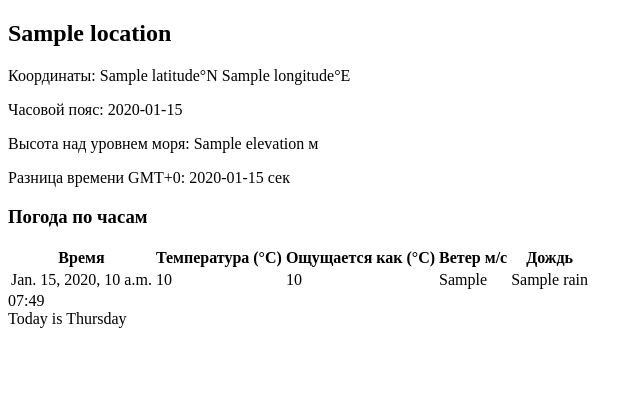
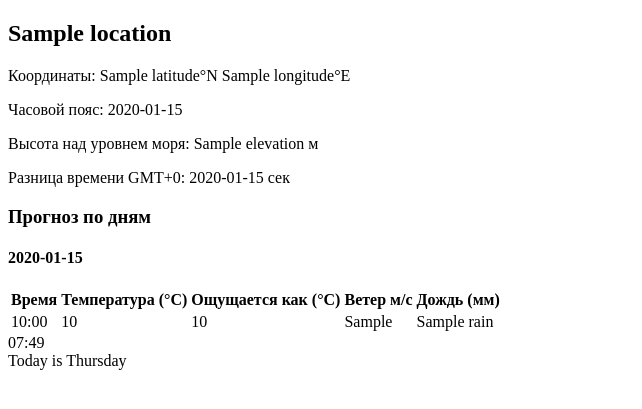
Before and after one commit to alexsemenovv/weather-city, a Django app: template mysite/weather/templates/weather/result.html in a window 1280 px wide. Shown: the top 409 px of the page, without its empty margins (0-642 px from the left). Run offline with Django 5.2, Linux system fonts and the light colour scheme; the template is opened without the code that fills it: most values are stand-ins (such as "Sample title", 1, 10 or a date in 2020); parts of the project's set-up code (start-up, migrations or seed data) failed here and were passed over.

Commit message:
added info by days

```diff
--- a/mysite/weather/templates/weather/result.html
+++ b/mysite/weather/templates/weather/result.html
@@ -10,23 +10,34 @@
 <p>Часовой пояс: {{ weather_data.Timezone }}</p>
 <p>Высота над уровнем моря: {{ weather_data.Elevation }} м</p>
 <p>Разница времени GMT+0: {{ weather_data.Timezone_diff_GMT_0 }} сек</p>
-<h3>Погода по часам</h3>
+
+<h3>Прогноз по дням</h3>
+
+{% regroup hourly by date|slice:":10" as daily_forecast %}
+
+{% for day in daily_forecast %}
+    <h4>{{ day.grouper }}</h4>
     <table>
+        <thead>
             <tr>
                 <th>Время</th>
                 <th>Температура (°C)</th>
                 <th>Ощущается как (°C)</th>
                 <th>Ветер м/с</th>
-        <th>Дождь</th>
+                <th>Дождь (мм)</th>
             </tr>
-    {% for row in hourly %}
+        </thead>
+        <tbody>
+        {% for row in day.list %}
             <tr>
-        <td>{{ row.date }}</td>
+                <td>{{ row.date|slice:"11:16" }}</td>
                 <td>{{ row.temperature_2m }}</td>
                 <td>{{ row.apparent_temperature }}</td>
                 <td>{{ row.wind_speed_10m }}</td>
                 <td>{{ row.rain }}</td>
             </tr>
         {% endfor %}
+        </tbody>
     </table>
+{% endfor %}
 {% endblock %}
```
Lines whose indentation alone changed are shown as unchanged.
